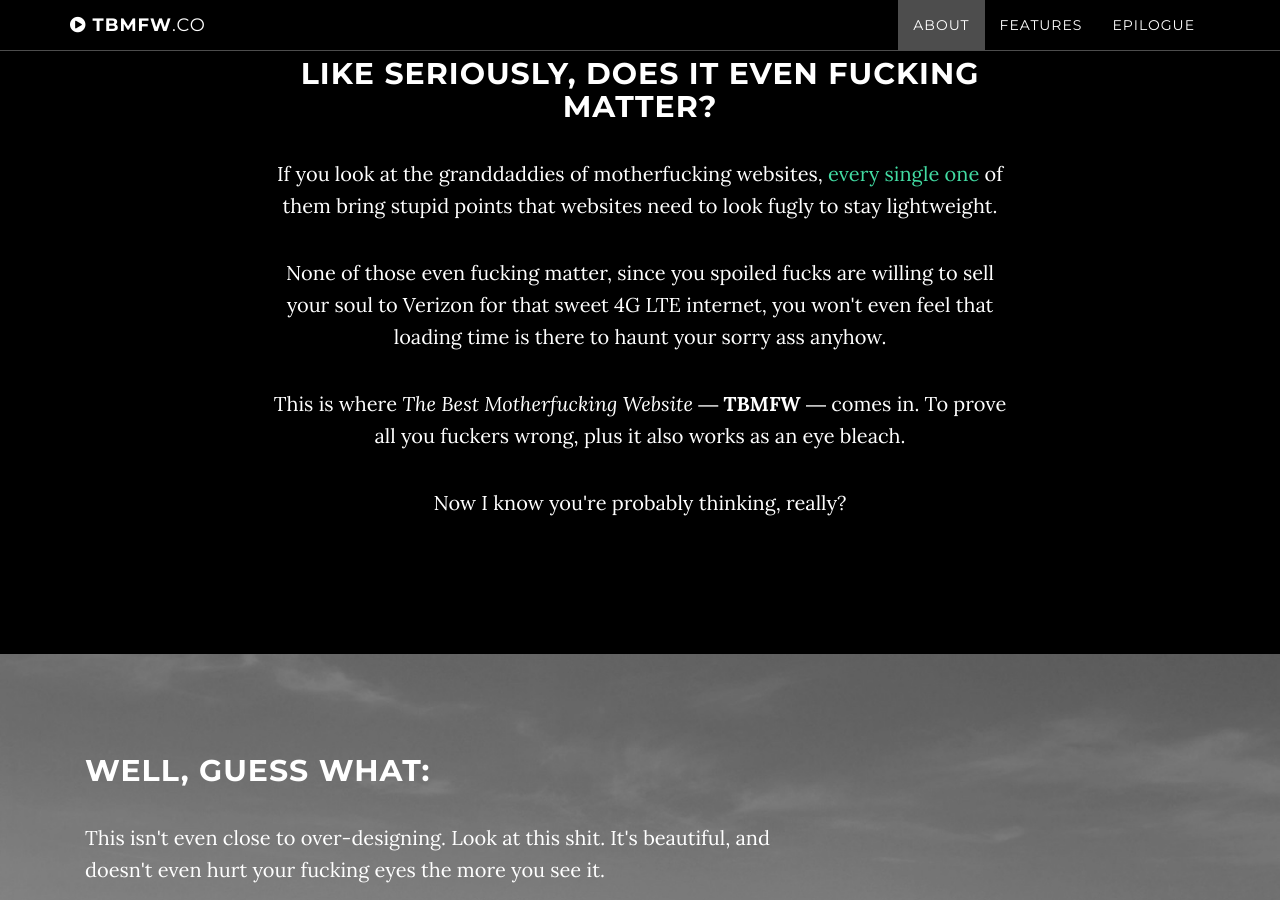
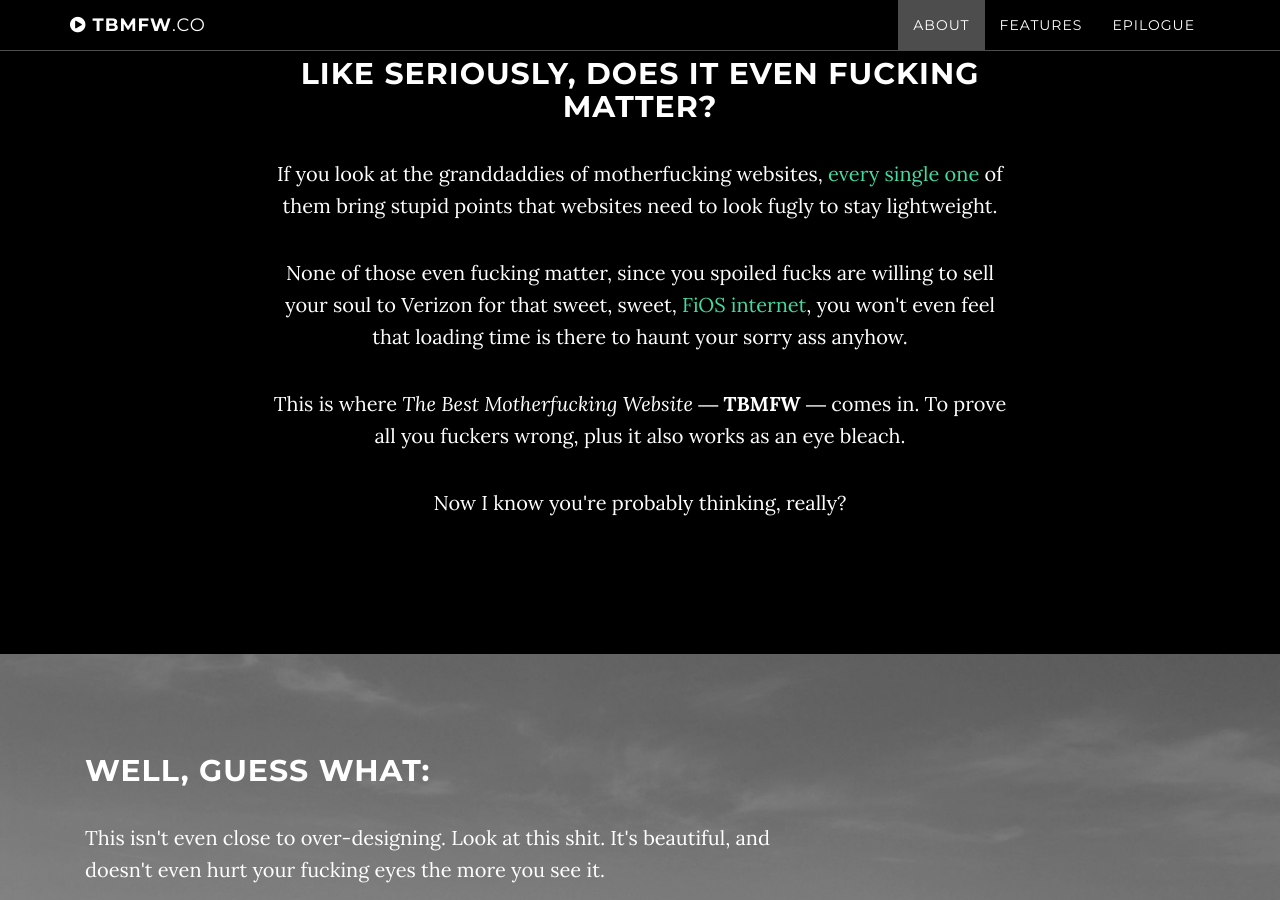
Before and after one commit to resir014/thebestmotherfuckingwebsite.co, a Jekyll site: the page built from index.html, in a window 1280 px wide and 900 px high, scrolled down 1043 px. Built offline with Jekyll 4.4.1, drawn with Linux system fonts in a browser that asks for light colours; nearby versions of some CDN libraries.

Commit message:
I heard Verizon FiOS is pretty quick

```diff
--- a/_includes/content/about.html
+++ b/_includes/content/about.html
@@ -3,10 +3,11 @@
   <div class="row">
     <div class="col-lg-8 col-lg-offset-2">
       <h2>Like seriously, does it even fucking matter?</h2>
-      <p>If you look at the granddaddies of motherfucking websites, <a href="http://motherfuckingwebsite.com">every</a> <a href="http://bettermotherfuckingwebsite.com">single</a>        <a href="http://evenbettermotherfucking.website">one</a> of them bring stupid points that websites need to look fugly
+      <p>If you look at the granddaddies of motherfucking websites, <a href="http://motherfuckingwebsite.com">every</a> <a href="http://bettermotherfuckingwebsite.com">single</a> <a href="http://evenbettermotherfucking.website">one</a> of them bring stupid points that websites need to look fugly
         to stay lightweight.</p>
-      <p>None of those even fucking matter, since you spoiled fucks are willing to sell your soul to Verizon for that sweet
-        4G LTE internet, you won't even feel that loading time is there to haunt your sorry ass anyhow.</p>
+      <p>None of those even fucking matter, since you spoiled fucks are willing to sell your soul to Verizon for that sweet,
+        sweet, <a href="http://fios.verizon.com/">FiOS internet</a>, you won't even feel that loading time is there to haunt
+        your sorry ass anyhow.</p>
       <p>This is where <em>The Best Motherfucking Website</em> ― <strong>TBMFW</strong> ― comes in. To prove all you fuckers
         wrong, plus it also works as an eye bleach.</p>
       <p>Now I know you're probably thinking, really?</p>
```
